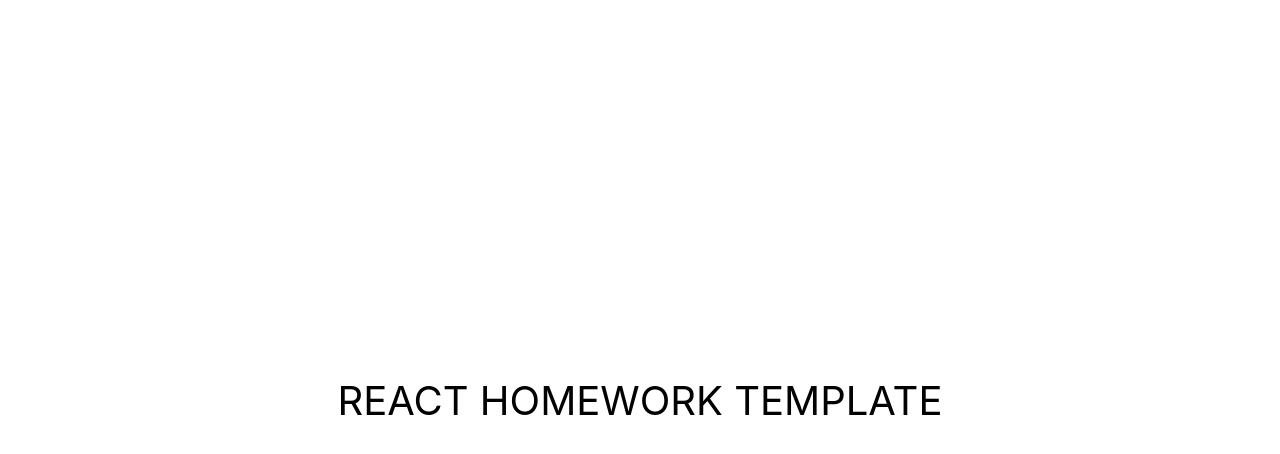
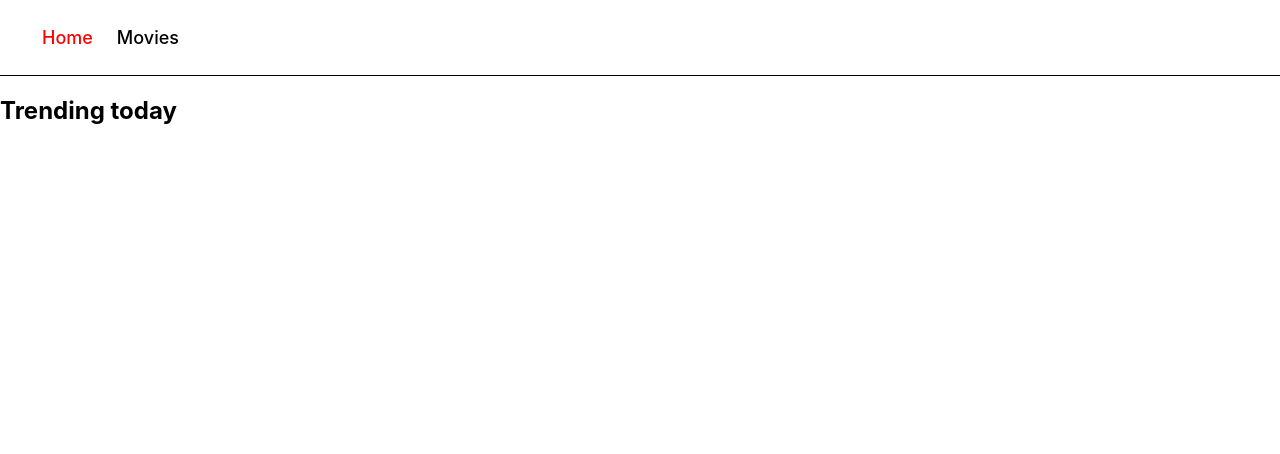
Before and after one commit to inapolov/goit-react-hw-05-movies, a React (Create React App) app: page / in a window 1280 px wide. Shown: the top 454 px of the page. Built offline with nearby package versions, Linux system fonts and the light colour scheme.

Commit message:
Navigation
Navigation

```diff
--- a/package.json
+++ b/package.json
@@ -9,7 +9,9 @@
     "@testing-library/user-event": "^13.5.0",
     "react": "^18.0.0",
     "react-dom": "^18.0.0",
+    "react-router-dom": "^6.3.0",
     "react-scripts": "5.0.0",
+    "styled-components": "^5.3.5",
     "web-vitals": "^2.1.3"
   },
   "scripts": {
--- a/src/components/App.jsx
+++ b/src/components/App.jsx
@@ -1,17 +1,21 @@
-export const App = () => {
+import { Routes, Route } from "react-router-dom";
+import Layout from "./Layout/Layout";
+import HomeView from "views/HomeView/HomeView";
+import MoviesView from "views/MoviesView/MoviesView";
+import NotFoundView from "views/NotFoundView/NotFoundView";
+
+
+function App() {
   return (
-    <div
-      style={{
-        height: '100vh',
-        display: 'flex',
-        justifyContent: 'center',
-        alignItems: 'center',
-        fontSize: 40,
-        textTransform: 'uppercase',
-        color: '#010101',
-      }}
-    >
-      React homework template
-    </div>
+      <Routes>
+        <Route path="/" element={<Layout />}>
+          <Route index element={<HomeView/>}/>
+          <Route path="movies" element={<MoviesView />} />
+          <Route path="*" element={<NotFoundView/>} />
+        </Route>
+      </Routes>
+
   );
 };
+
+export default App;
--- /dev/null
+++ b/src/components/AppBar/AppBar.js
@@ -0,0 +1,12 @@
+import Navigation from "components/Navigation/Navigation";
+import styles from './AppBar.module.css';
+
+function AppBar() {
+    return (
+        <header className={styles.header}>
+            <Navigation />
+        </header>
+    )
+};
+
+export default AppBar;
--- /dev/null
+++ b/src/components/AppBar/AppBar.module.css
@@ -0,0 +1,7 @@
+.header{
+    margin-top: 15px;
+    margin-bottom: 15px;
+    padding-left: 30px;
+    padding-bottom: 15px;
+    border-bottom: 1px solid;
+}
--- /dev/null
+++ b/src/components/Layout/Layout.js
@@ -0,0 +1,13 @@
+import { Outlet } from "react-router-dom";
+import AppBar from "components/AppBar/AppBar";
+
+function Layout() {
+  return (
+    <div>
+      <AppBar />
+      <Outlet />
+    </div>
+  );
+}
+
+export default Layout;
--- /dev/null
+++ b/src/components/Navigation/Navigation.js
@@ -0,0 +1,23 @@
+import styles from './Navigation.module.css';
+import { NavLink } from 'react-router-dom';
+
+function Navigation() {
+  return (
+    <nav>
+      <NavLink
+        to="/"
+        className={({ isActive }) => (isActive ? styles.active : styles.link)}
+      >
+        Home
+      </NavLink>
+      <NavLink
+        to="/movies"
+        className={({ isActive }) => (isActive ? styles.active : styles.link)}
+      >
+        Movies
+      </NavLink>
+    </nav>
+  );
+}
+
+export default Navigation;
--- /dev/null
+++ b/src/components/Navigation/Navigation.module.css
@@ -0,0 +1,17 @@
+.link{
+display:inline-block;
+text-decoration: none;
+padding: 12px;
+font-size: 18px;
+font-weight:500;
+color:black;
+}
+
+.active{
+  display:inline-block;
+  text-decoration: none;
+  padding: 12px;
+  font-size: 18px;
+  font-weight:500;
+  color:red;
+}
--- a/src/index.js
+++ b/src/index.js
@@ -1,11 +1,14 @@
 import React from 'react';
 import ReactDOM from 'react-dom/client';
-import { App } from 'components/App';
+import { BrowserRouter } from 'react-router-dom';
+import App from 'components/App';
 import './index.css';
 
 ReactDOM.createRoot(document.getElementById('root')).render(
   <React.StrictMode>
-    <App />
+    <BrowserRouter>
+      <App />
+    </BrowserRouter>
   </React.StrictMode>,
   document.getElementById('root')
 );
--- /dev/null
+++ b/src/views/HomeView/HomeView.js
@@ -0,0 +1,11 @@
+
+
+function HomeView() {
+    return (
+        <>
+            <h2>Trending today</h2>
+        </>
+    )
+};
+
+export default HomeView;
--- /dev/null
+++ b/src/views/MoviesView/MoviesView.js
@@ -0,0 +1,11 @@
+
+
+function MoviesView() {
+    return (
+        <>
+            <h2>MoviesView</h2>
+        </>
+    )
+};
+
+export default MoviesView;
--- /dev/null
+++ b/src/views/NotFoundView/NotFoundView.js
@@ -0,0 +1,3 @@
+export default function NotFoundView() {
+    return <h1>404 Page not found</h1>
+};
```
Also changed, not shown: 1 other file (tests, documents, lock files or other folders).
